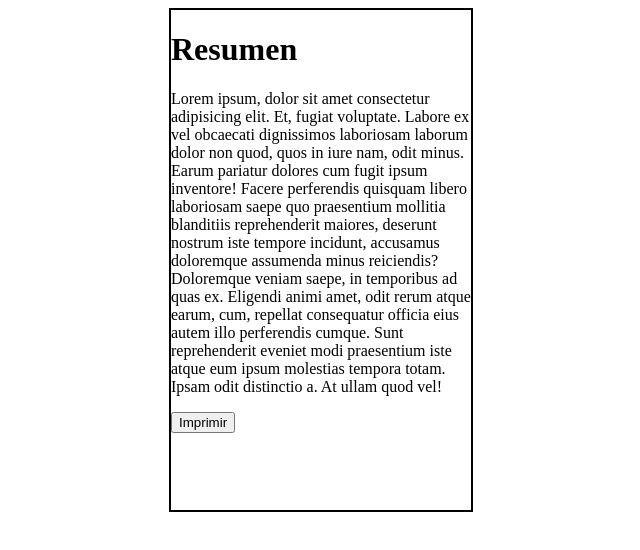
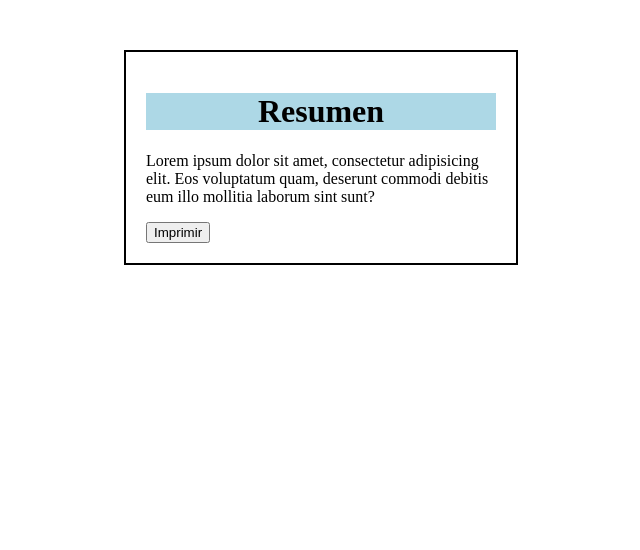
Before and after one commit to celisma/repoIAC, a plain HTML site: page index.html in a window 1280 px wide. Shown: the whole page, without its empty margins (319-959 px from the left). Drawn offline with Linux system fonts and the light colour scheme.

Commit message:
clase finalizada

```diff
--- a/index.html
+++ b/index.html
@@ -7,35 +7,30 @@
     <title>Posicionando con Position CSS</title>
 
     <style>
-        .tarjeta{
-            width: 300px;
-            height: 500px;
-            border: solid black 2px;
-            margin: auto;
+      .tarjeta {
+        width: 350px;
+        /* height: 500px; */
+        border: solid black 2px;
+        margin: 50px auto;
+        padding: 20px;
+        box-sizing: content-box;
 
-        }
+        position: relative;
+      }
 
+      .tarjeta h1 {
+        text-align: center;
+        background-color: lightblue;
+      }
+    </style>
+  </head>
 
-
-    </style>
-
-
-  </head>
   <body>
     <div class="tarjeta">
       <h1>Resumen</h1>
       <p>
-        Lorem ipsum, dolor sit amet consectetur adipisicing elit. Et, fugiat
-        voluptate. Labore ex vel obcaecati dignissimos laboriosam laborum dolor
-        non quod, quos in iure nam, odit minus. Earum pariatur dolores cum fugit
-        ipsum inventore! Facere perferendis quisquam libero laboriosam saepe quo
-        praesentium mollitia blanditiis reprehenderit maiores, deserunt nostrum
-        iste tempore incidunt, accusamus doloremque assumenda minus reiciendis?
-        Doloremque veniam saepe, in temporibus ad quas ex. Eligendi animi amet,
-        odit rerum atque earum, cum, repellat consequatur officia eius autem
-        illo perferendis cumque. Sunt reprehenderit eveniet modi praesentium
-        iste atque eum ipsum molestias tempora totam. Ipsam odit distinctio a.
-        At ullam quod vel!
+        Lorem ipsum dolor sit amet, consectetur adipisicing elit. Eos voluptatum
+        quam, deserunt commodi debitis eum illo mollitia laborum sint sunt?
       </p>
 
       <button>Imprimir</button>
```
Also changed, not shown: Notas Clase 7.txt.
